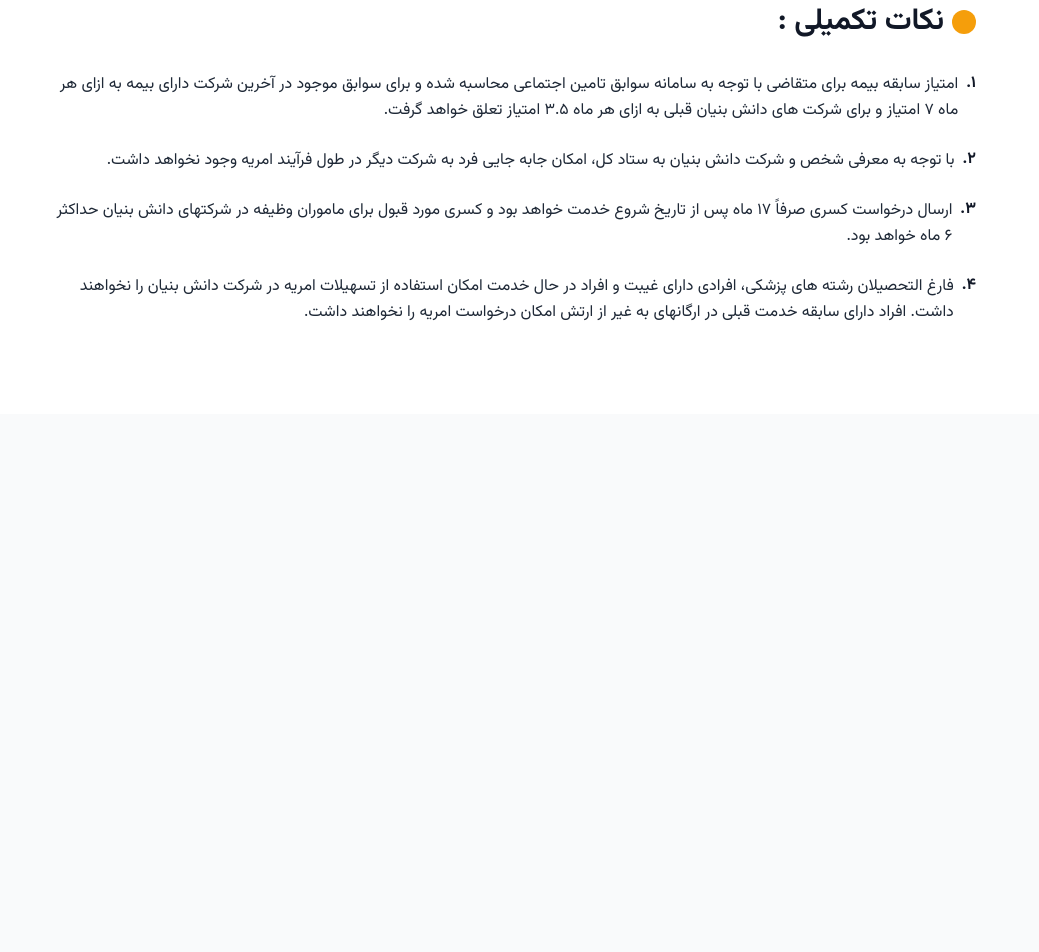
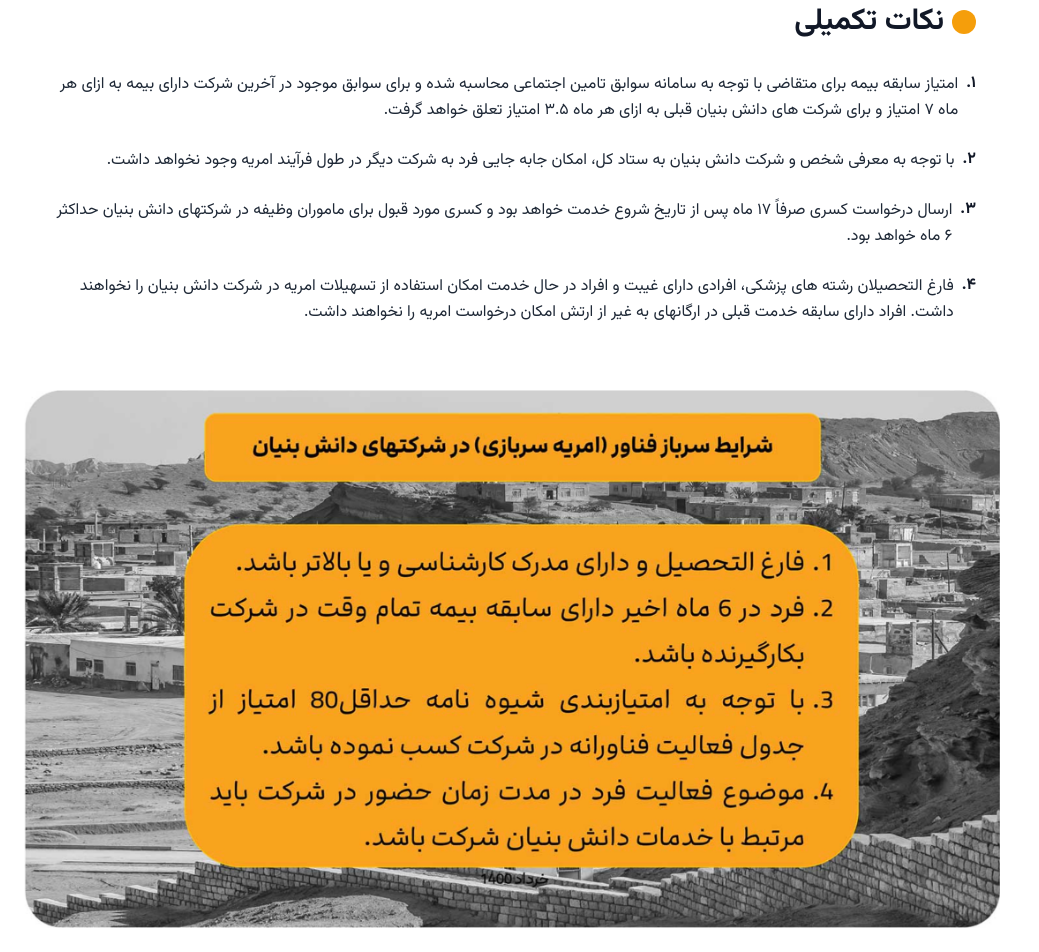
Before and after one commit to espitman/jbm-hr-life, a Nuxt app: page /military-service in a window 1280 px wide. Shown: the part 4086-5038 px from the top of the page, without its empty margins (0-1039 px from the left). Before the commit the page ends 4500 px from the top, so only its background shows below. Built offline with nearby package versions, Linux system fonts and the light colour scheme; a web font is replaced by a local one.

Commit message:
feat: add second full-width image to military service page

```diff
--- a/components/military/Regulations.vue
+++ b/components/military/Regulations.vue
@@ -77,7 +77,7 @@
     <div class="mb-10">
       <div class="flex items-center justify-start mb-8">
         <div class="w-6 h-6 rounded-full bg-amber-500"></div>
-        <h2 class="text-2xl md:text-3xl font-bold text-gray-900 mr-2">نکات تکمیلی :</h2>
+        <h2 class="text-2xl md:text-3xl font-bold text-gray-900 mr-2">نکات تکمیلی</h2>
       </div>
 
       <div class="space-y-6 flex flex-col items-end">
--- a/pages/military-service.vue
+++ b/pages/military-service.vue
@@ -18,6 +18,11 @@
 
     <!-- Regulations Component -->
     <Regulations />
+
+    <!-- Second Full width image -->
+    <div class="w-full">
+      <img src="/images/military/3.jpg" alt="خدمت سربازی" class="w-full" />
+    </div>
   </div>
 </template>
 
```
Also changed, not shown: public/images/military/3.jpg (added).
